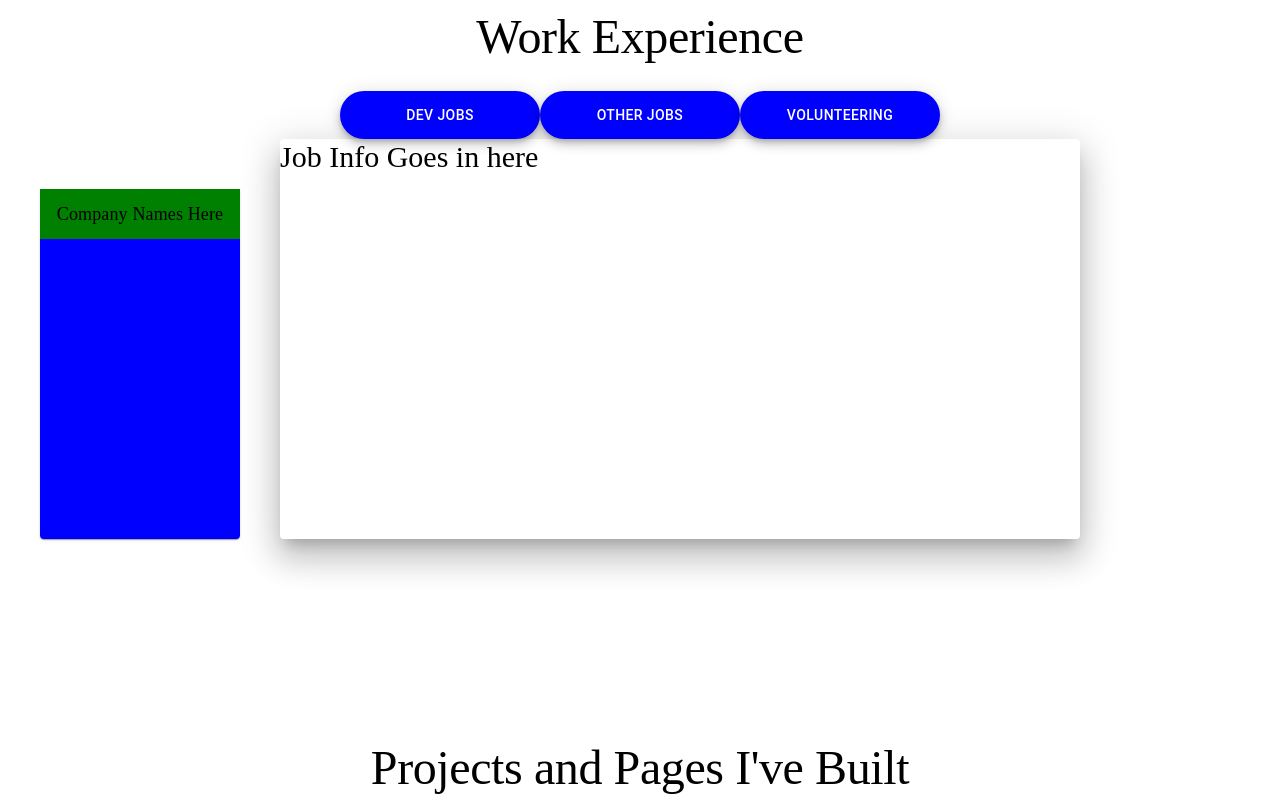
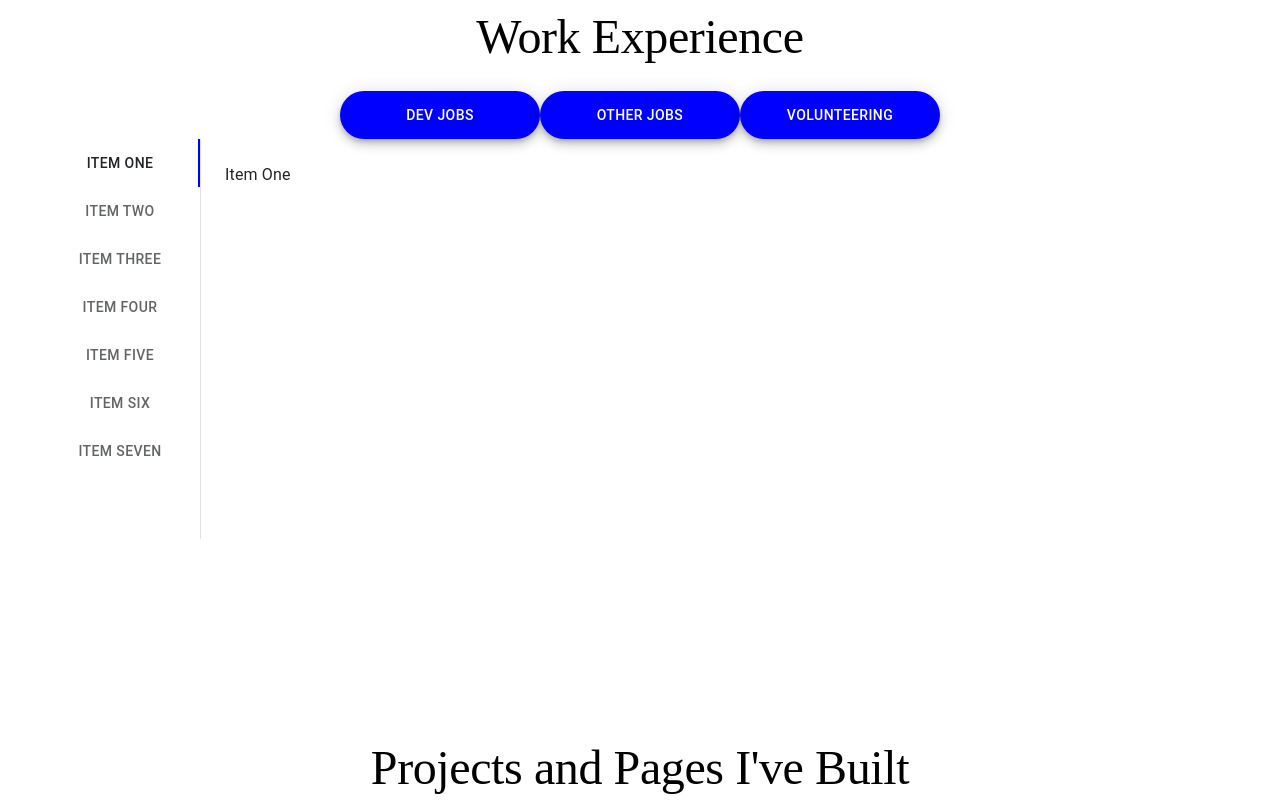
Before and after one commit to WattersIV/portfolio, a React (Create React App) app: page / in a window 1280 px wide. Shown: the part 1220-2020 px from the top of the page. Built offline with nearby package versions, Linux system fonts and the light colour scheme.

Commit message:
Add new tab selector for work experience

```diff
--- a/src/componets/SelectJob.tsx
+++ b/src/componets/SelectJob.tsx
@@ -1,48 +1,105 @@
-import { Typography, Paper } from '@material-ui/core'
-import { makeStyles } from '@material-ui/core/styles'
-import { theme } from '../theme/theme'
+import React from 'react';
+import { makeStyles, Theme } from '@material-ui/core/styles';
+import Tabs from '@material-ui/core/Tabs';
+import Tab from '@material-ui/core/Tab';
+import Typography from '@material-ui/core/Typography';
+import Box from '@material-ui/core/Box';
 
+interface TabPanelProps {
+  children?: React.ReactNode;
+  index: any;
+  value: any;
+}
 
-const useStyles = makeStyles((theme) => ({
-  paperSpecs: {
-    height: '350px',
-    width: '200px',
+function TabPanel(props: TabPanelProps) {
+  const { children, value, index, ...other } = props;
+
+  return (
+    <div
+      role="tabpanel"
+      hidden={value !== index}
+      id={`vertical-tabpanel-${index}`}
+      style={{
+        width: '750px',
+      }}
+      aria-labelledby={`vertical-tab-${index}`}
+      {...other}
+    >
+      {value === index && (
+        <Box p={3}>
+          <Typography>{children}</Typography>
+        </Box>
+      )}
+    </div>
+  );
+}
+
+function a11yProps(index: any) {
+  return {
+    id: `vertical-tab-${index}`,
+    'aria-controls': `vertical-tabpanel-${index}`,
+  };
+}
+
+const useStyles = makeStyles((theme: Theme) => ({
+  root: {
+    flexGrow: 1,
+    backgroundColor: theme.palette.background.paper,
     display: 'flex',
-    alignSelf: 'baseline',
-    backgroundColor: `${theme.palette.secondary.main}`,
+    height: '400px',
   },
-  jobContainer: {
-    display: 'flex',
-    flexDirection: 'column',
-    height: '100%',
-    width: '100%',
+  tabs: {
+    borderRight: `1px solid ${theme.palette.divider}`,
   },
-  job: {
-    width: '100%',
-    height: '50px',
-    backgroundColor: `green`,
-    display: 'flex',
-    alignItems: 'center',
-    justifyContent: 'center',
-  },
-}))
+}));
 
-export default function SelectJob () {
-  const classes = useStyles(theme)
+export default function VerticalTabs() {
+  const classes = useStyles();
+  const [value, setValue] = React.useState(0);
+
+  const handleChange = (event: React.ChangeEvent<{}>, newValue: number) => {
+    setValue(newValue);
+  };
+
   return (
-    <>
-      <Paper className={classes.paperSpecs}>
-      <title>
-        Company Names
-      </title>
-        <div className={classes.jobContainer}>
-          <div className={classes.job}>
-            <Typography variant='h4' color='primary'>
-              Company Names Here
-            </Typography>
-          </div>
-        </div>
-      </Paper>
-    </>
-  )
+    <div className={classes.root}>
+      <Tabs
+        orientation="vertical"
+        variant="scrollable"
+        value={value}
+        onChange={handleChange}
+        aria-label="Vertical tabs example"
+        className={classes.tabs}
+      >
+        <Tab label="Item One" {...a11yProps(0)} />
+        <Tab label="Item Two" {...a11yProps(1)} />
+        <Tab label="Item Three" {...a11yProps(2)} />
+        <Tab label="Item Four" {...a11yProps(3)} />
+        <Tab label="Item Five" {...a11yProps(4)} />
+        <Tab label="Item Six" {...a11yProps(5)} />
+        <Tab label="Item Seven" {...a11yProps(6)} />
+      </Tabs>
+      <TabPanel value={value} index={0}>
+        Item One
+      </TabPanel>
+      <TabPanel value={value} index={1}>
+        Item Two
+      </TabPanel>
+      <TabPanel value={value} index={2}>
+        Item Three
+      </TabPanel>
+      <TabPanel value={value} index={3}>
+        Item Four
+      </TabPanel>
+      <TabPanel value={value} index={4}>
+        Item Five
+      </TabPanel>
+      <TabPanel value={value} index={5}>
+        Item Six
+      </TabPanel>
+      <TabPanel value={value} index={6}>
+        Item Seven
+      </TabPanel>
+    </div>
+  );
 }
--- /dev/null
+++ b/src/componets/SelectJobOld.tsx
@@ -0,0 +1,38 @@
+import { Typography, Paper } from '@material-ui/core'
+import { makeStyles } from '@material-ui/core/styles'
+import { theme } from '../theme/theme'
+import VerticalTabs from './SelectJob'
+
+
+const useStyles = makeStyles((theme) => ({
+  paperSpecs: {
+    height: '350px',
+    width: '200px',
+    display: 'flex',
+    alignSelf: 'baseline',
+    backgroundColor: `${theme.palette.secondary.main}`,
+  },
+  jobContainer: {
+    display: 'flex',
+    flexDirection: 'column',
+    height: '100%',
+    width: '100%',
+  },
+  job: {
+    width: '100%',
+    height: '50px',
+    backgroundColor: `green`,
+    display: 'flex',
+    alignItems: 'center',
+    justifyContent: 'center',
+  },
+}))
+
+export default function SelectJob() {
+  const classes = useStyles(theme)
+  return (
+    <>
+      <VerticalTabs />
+    </>
+  )
+}
--- a/src/componets/WorkExperience.tsx
+++ b/src/componets/WorkExperience.tsx
@@ -2,8 +2,9 @@
 import { Typography } from '@material-ui/core'
 import ExperinceButton from './ExperienceButton'
 import { padding } from '../theme/theme'
-import SelectJob from './SelectJob'
-import JobInfo from './JobInfo'
+import SelectJob from './SelectJobOld'
+import JobInfo from './JobInfoOld'
+import React, { useState } from 'react'
 
 const useStyles = makeStyles((theme) => ({
   buttonWrapper: {
@@ -43,9 +44,6 @@
         <div>
           <SelectJob />
         </div>
-        <div>
-          <JobInfo />
-        </div>
       </div>
     </div>
   )
```
Also changed, not shown: src/componets/JobInfoOld.tsx (renamed from src/componets/JobInfo.tsx), 1 other file (tests, documents, lock files or other folders).
